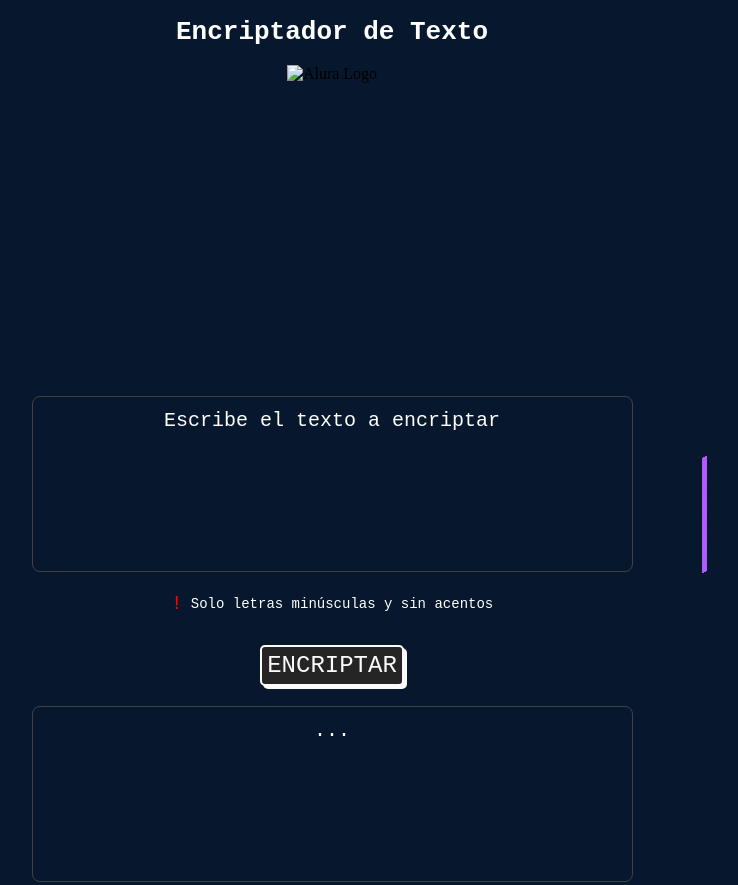
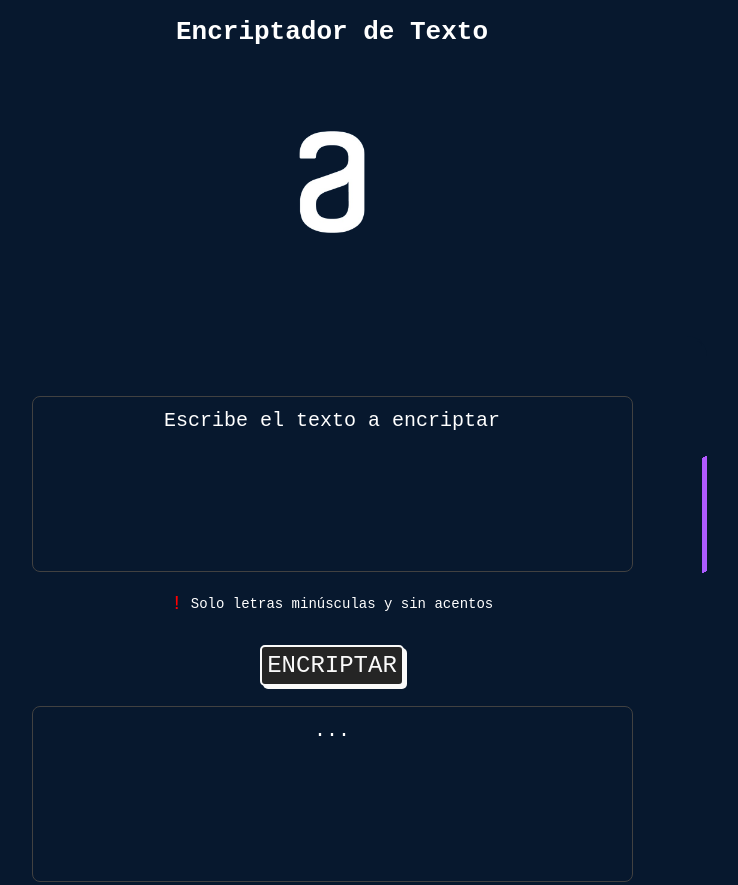
Before and after one commit to titan54321/Encriptador_de_Texto, a plain HTML site: page index.html in a window 1280 px wide. Shown: the top 885 px of the page, without its empty margins (308-1046 px from the left). Drawn offline with Linux system fonts and the light colour scheme; the site is published under a folder, as on GitHub Pages, so addresses that start at the root find nothing.

Commit message:
Actualizar index.html

```diff
--- a/index.html
+++ b/index.html
@@ -10,7 +10,7 @@
 <body>
             <div class="full-page"> <!-- Contenedor principal -->
                 <h1 class="text1">Encriptador de Texto</h1>
-                <img src="/alura_logo-removebg-preview.png" alt="Alura Logo" class="img">
+                <img src="alura_logo-removebg-preview.png" alt="Alura Logo" class="img">
                 <!-- Imagen a centrar -->
             </div>
             <div class="container"> <!-- Contenedor principal -->
```
